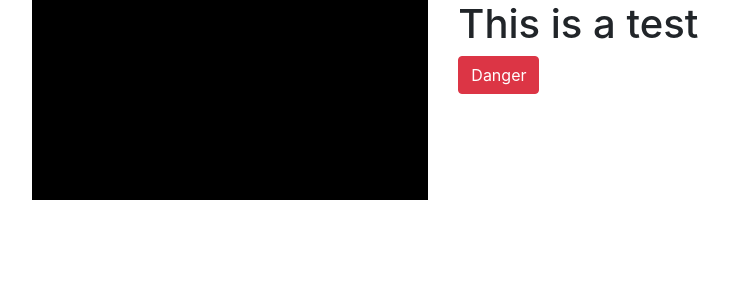
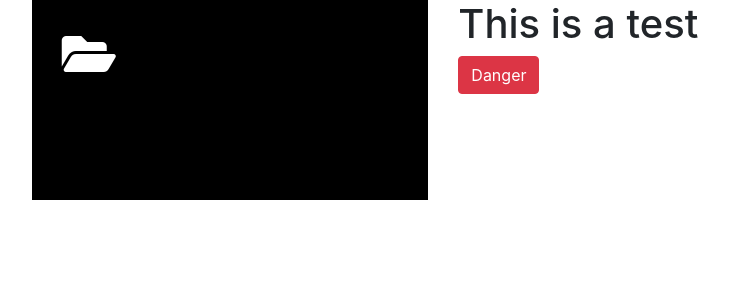
Before and after one commit to cmdlhz/study_for_ver2, a Django app: page / in a window 1280 px wide. Shown: the top 300 px of the page, without its empty margins (275-1004 px from the left). Run offline with Django 3.2, Linux system fonts and the light colour scheme; data that the repository does not hold is empty; some libraries are stand-ins or nearby versions.

Commit message:
[2-3] Week 2 font awesome & pip freeze
pip freeze > requirement

```diff
--- a/backend/imagineer_django/week2/templates/base.html
+++ b/backend/imagineer_django/week2/templates/base.html
@@ -9,6 +9,7 @@
   <title>{% block title %}Week 2{% endblock %}</title>
   <link rel="stylesheet" href="{% static 'css/styles.css' %}">
   <link rel="stylesheet" href="https://stackpath.bootstrapcdn.com/bootstrap/4.3.1/css/bootstrap.min.css" integrity="sha384-ggOyR0iXCbMQv3Xipma34MD+dH/1fQ784/j6cY/iJTQUOhcWr7x9JvoRxT2MZw1T" crossorigin="anonymous">
+  <link rel="stylesheet" href="https://use.fontawesome.com/releases/v5.8.1/css/all.css" integrity="sha384-50oBUHEmvpQ+1lW4y57PTFmhCaXp0ML5d60M1M7uH2+nqUivzIebhndOJK28anvf" crossorigin="anonymous">
 </head>
 <body>
   {% block content %}
--- a/backend/imagineer_django/week2/templates/index.html
+++ b/backend/imagineer_django/week2/templates/index.html
@@ -5,6 +5,7 @@
   <div class="row justify-content-md-center">
     <div class="col col-lg-4">
       <section class="colorful">
+        <i class="fas fa-folder-open fa-3x"></i>
         {% for article in article_list %}
           {{ article.title }}
           <span class="badge badge-secondary">{{ article.view_count }}</span>
```
Also changed, not shown: 1 other file.
